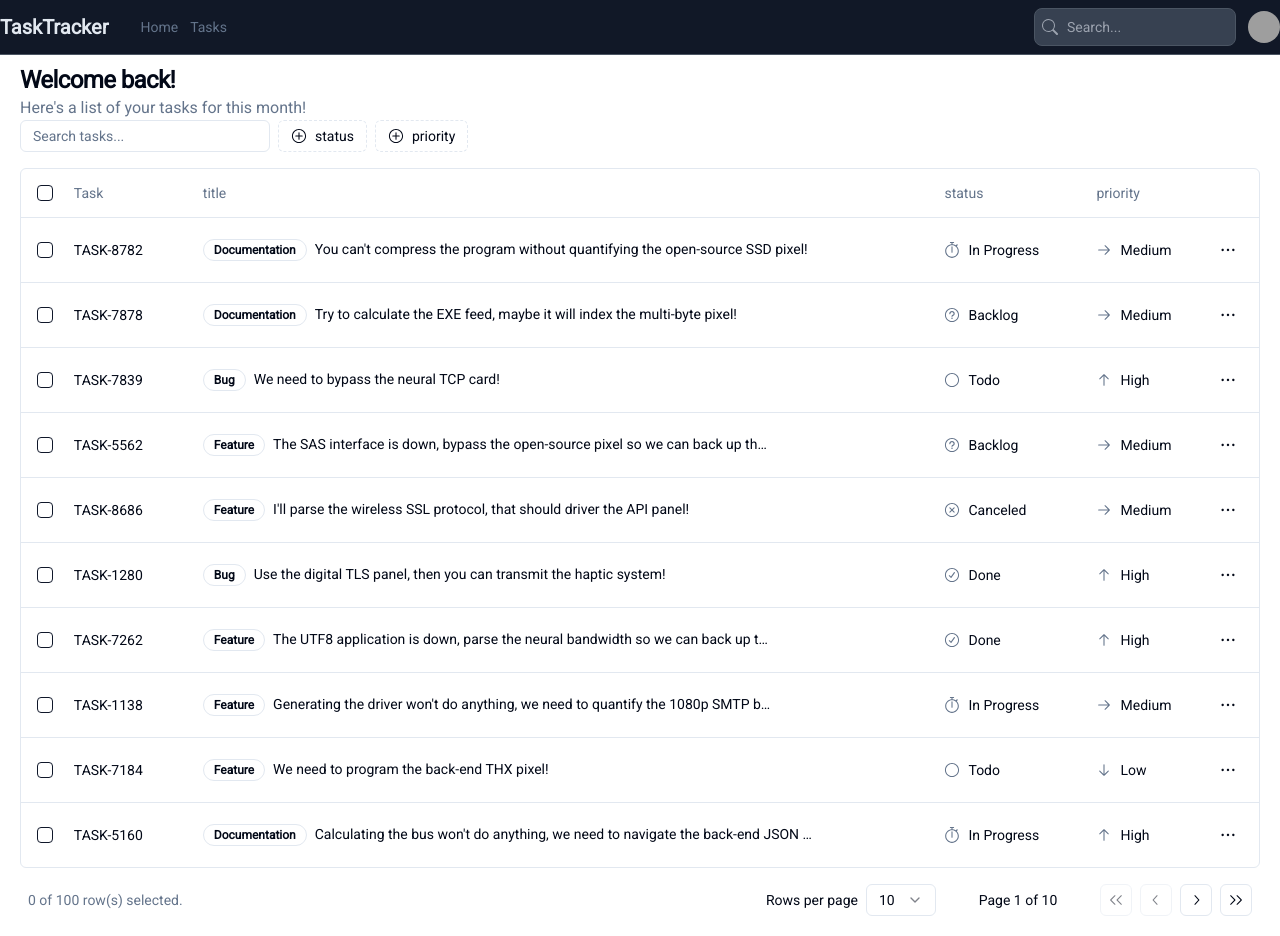
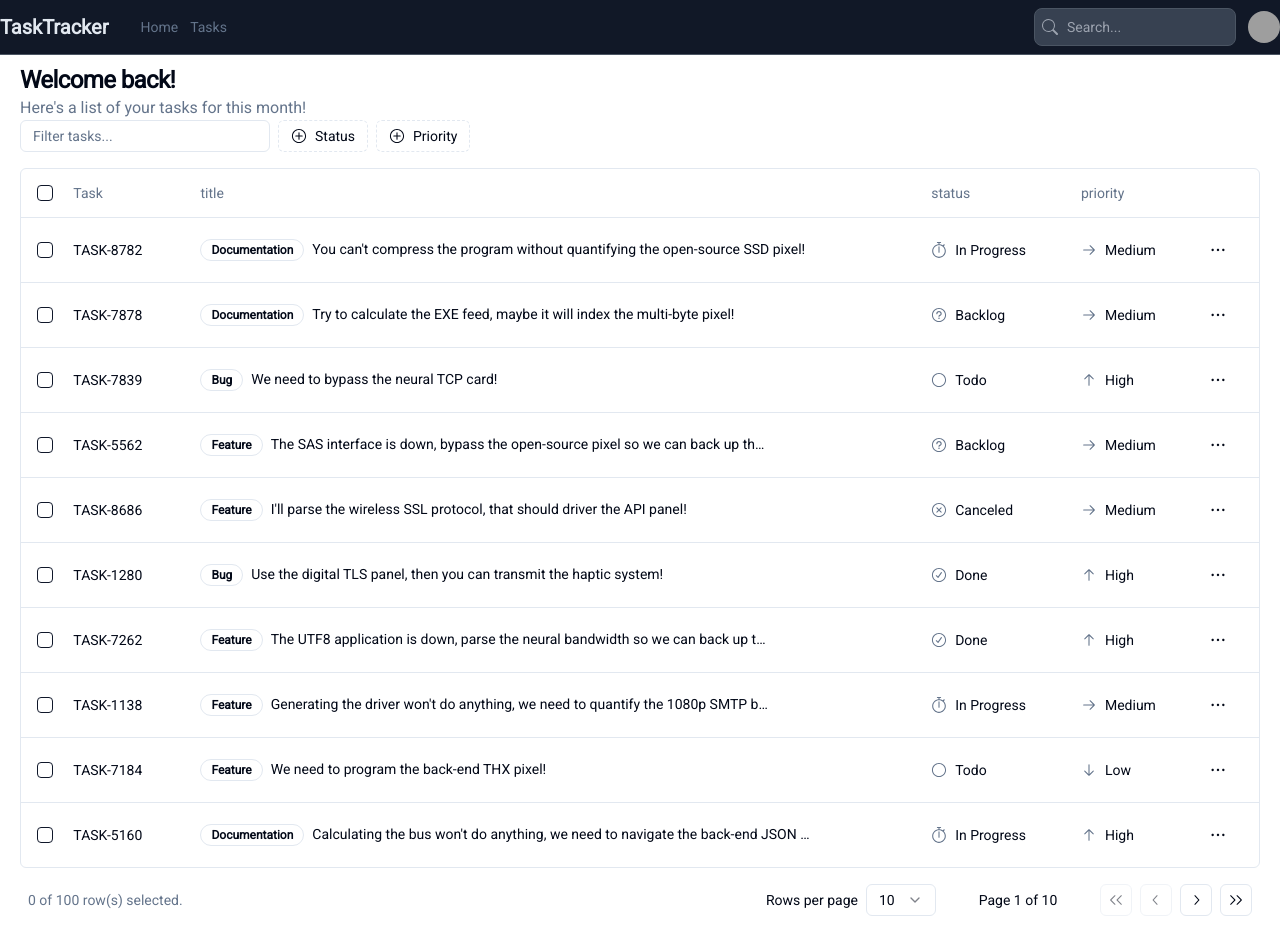
Before and after one commit to KennyMwendwaX/task-trace, a Next.js app: page /tasks in a window 1280 px wide. Built offline with nearby package versions, Linux system fonts and the light colour scheme; grey boxes are pictures that could not be loaded.

Commit message:
Minor changes

```diff
--- a/components/TableFacetedFilter.tsx
+++ b/components/TableFacetedFilter.tsx
@@ -110,7 +110,7 @@ export default function TableFacetedFilter<TData, TValue>({
                         <CheckIcon className={cn("h-4 w-4")} />
                       </div>
                       {option.icon && (
-                        <option.icon className="mr-2 h-4 text-muted-foreground" />
+                        <option.icon className="mr-2 h-4 w-4 text-muted-foreground" />
                       )}
                       <span>{option.label}</span>
                       {facets?.get(option.value) && (
--- a/components/TableRowActions.tsx
+++ b/components/TableRowActions.tsx
@@ -31,16 +31,17 @@ export default function TableRowActions<TData>({
   return (
     <>
       <DropdownMenu>
-        <DropdownMenuTrigger>
+        <DropdownMenuTrigger asChild>
           <Button
             variant="ghost"
-            className="flex h-8 p-0 data-[state=open]:bg-muted">
+            className="flex h-8 w-8 p-0 data-[state=open]:bg-muted">
             <DotsHorizontalIcon className="h-4 w-4" />
-            <span className="sr-only">Row actions</span>
+            <span className="sr-only">Open menu</span>
           </Button>
         </DropdownMenuTrigger>
         <DropdownMenuContent align="end" className="w-[160px]">
           <DropdownMenuItem>Edit</DropdownMenuItem>
+          <DropdownMenuItem>Make a copy</DropdownMenuItem>
           <DropdownMenuItem>Favorite</DropdownMenuItem>
           <DropdownMenuSeparator />
           <DropdownMenuSub>
--- a/components/TableToolbar.tsx
+++ b/components/TableToolbar.tsx
@@ -21,24 +21,24 @@ export default function TableToolbar<TData>({
       <div className="flex items-center justify-between">
         <div className="flex flex-1 items-center space-x-2">
           <Input
-            placeholder="Search tasks..."
+            placeholder="Filter tasks..."
             value={(table.getColumn("title")?.getFilterValue() as string) ?? ""}
-            onChange={(event) => {
-              table.getColumn("title")?.setFilterValue(event.target.value);
-            }}
+            onChange={(event) =>
+              table.getColumn("title")?.setFilterValue(event.target.value)
+            }
             className="h-8 w-[150px] lg:w-[250px]"
           />
           {table.getColumn("status") && (
             <TableFacetedFilter
               column={table.getColumn("status")}
-              name="status"
+              name="Status"
               options={statuses}
             />
           )}
           {table.getColumn("priority") && (
             <TableFacetedFilter
               column={table.getColumn("priority")}
-              name="priority"
+              name="Priority"
               options={priorities}
             />
           )}
--- a/components/TaskTable.tsx
+++ b/components/TaskTable.tsx
@@ -106,7 +106,7 @@ export default function TaskTable<TData, TValue>({
                   <TableCell
                     colSpan={columns.length}
                     className="h-24 text-center">
-                    No results
+                    No results.
                   </TableCell>
                 </TableRow>
               )}
--- a/package.json
+++ b/package.json
@@ -30,7 +30,7 @@
     "eslint": "8.49.0",
     "eslint-config-next": "^13.5.2",
     "lucide-react": "^0.279.0",
-    "next": "^13.5.2",
+    "next": "^13.5.3",
     "postcss": "8.4.29",
     "react": "^18.2.0",
     "react-dom": "^18.2.0",
```
Also changed, not shown: 2 other files (tests, documents, lock files or other folders).
